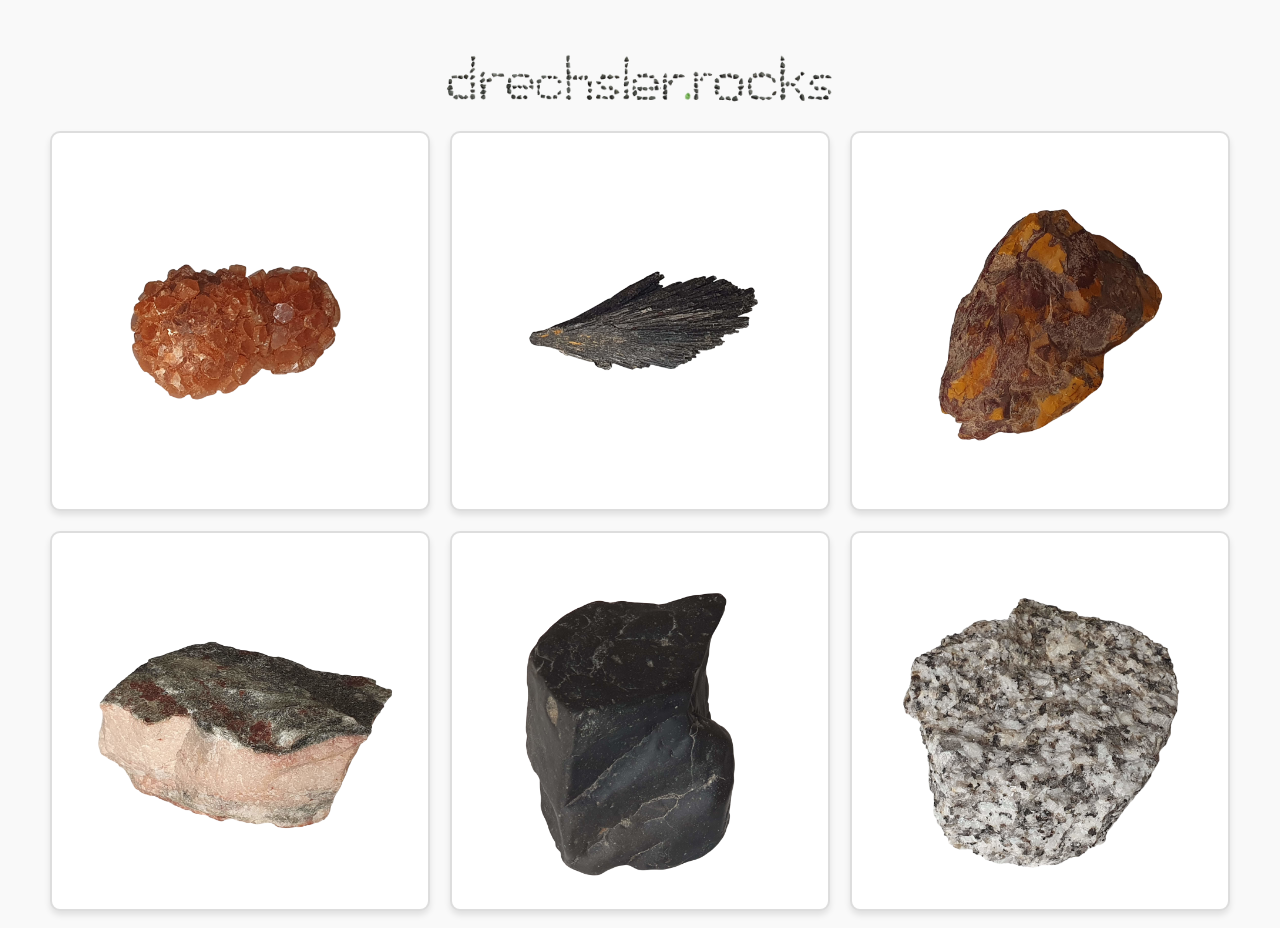
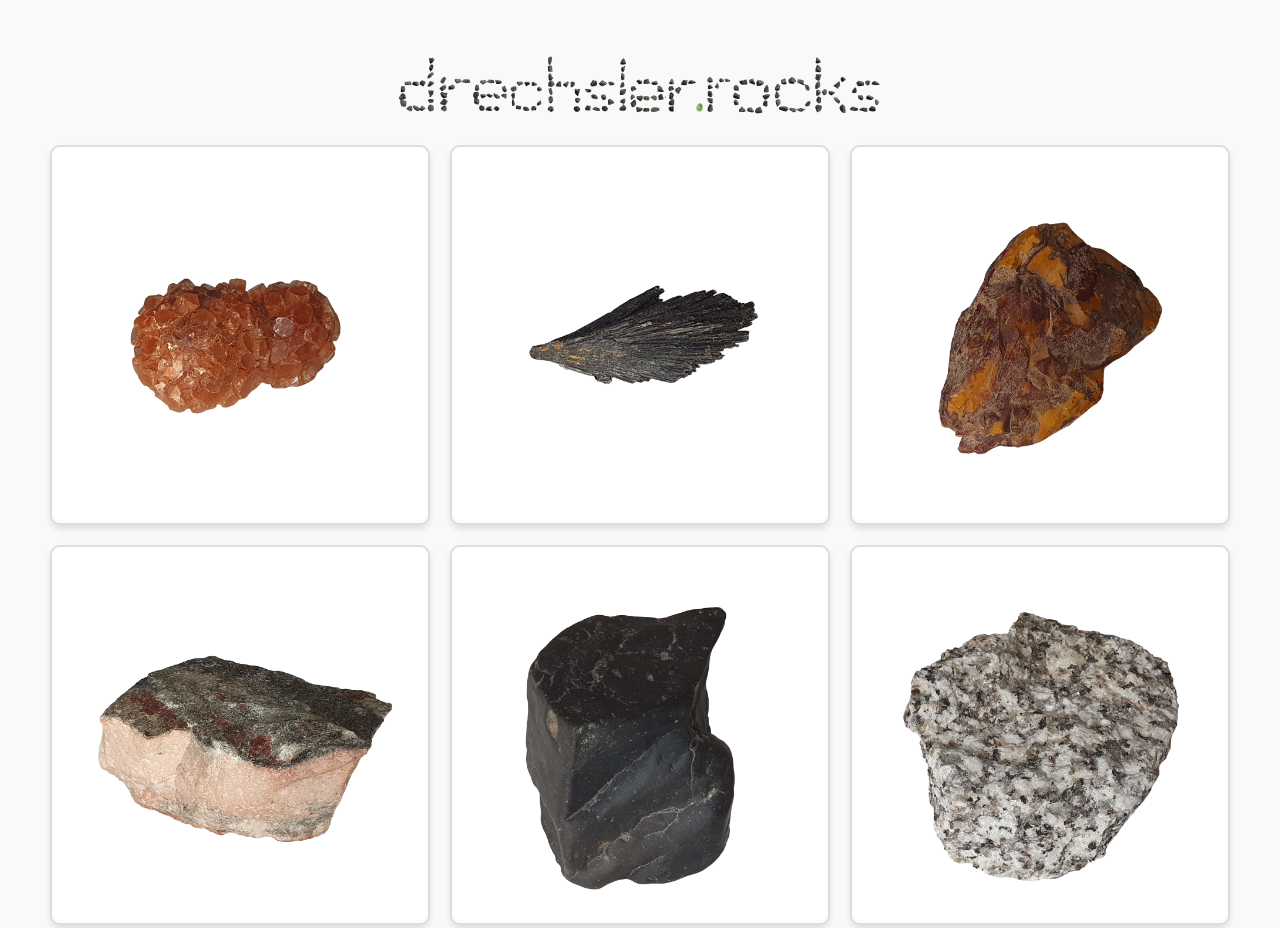
Before and after one commit to Ainali/rocks, a plain HTML site: page index.html in a window 1280 px wide. Shown: the top 928 px of the page. Drawn offline with Linux system fonts and the light colour scheme.

Commit message:
Adjust logo size

```diff
--- a/styles.css
+++ b/styles.css
@@ -26,7 +26,8 @@ h1 {
 }
 
 .logo {
-    max-width: 80%;
+    max-width: 100%;
+    width: 500px;
     cursor: pointer;
 }
 
```
